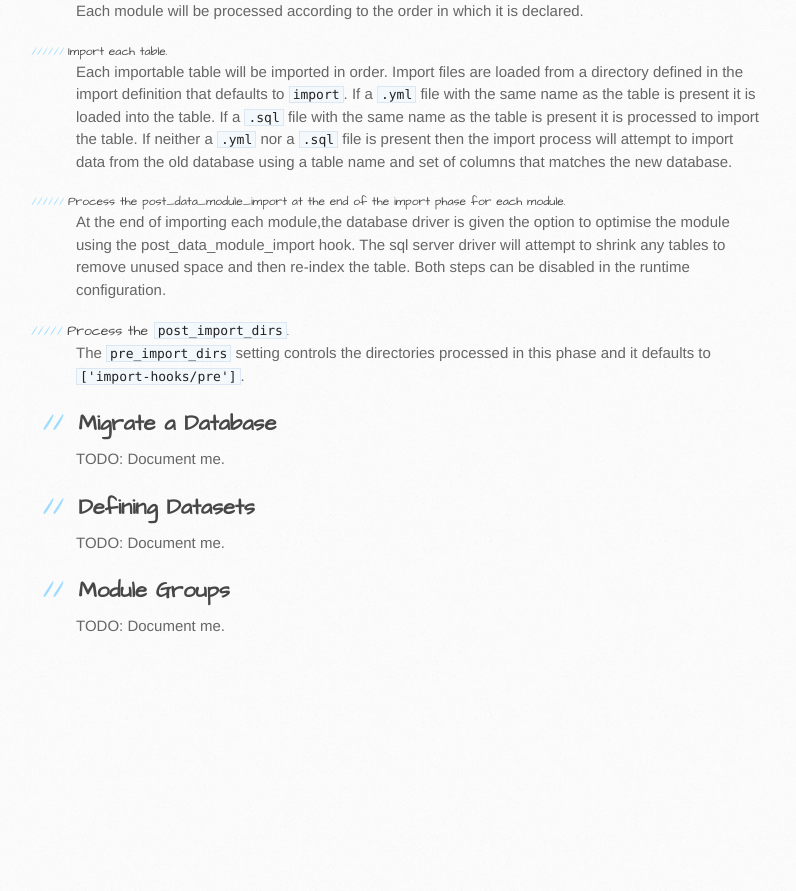
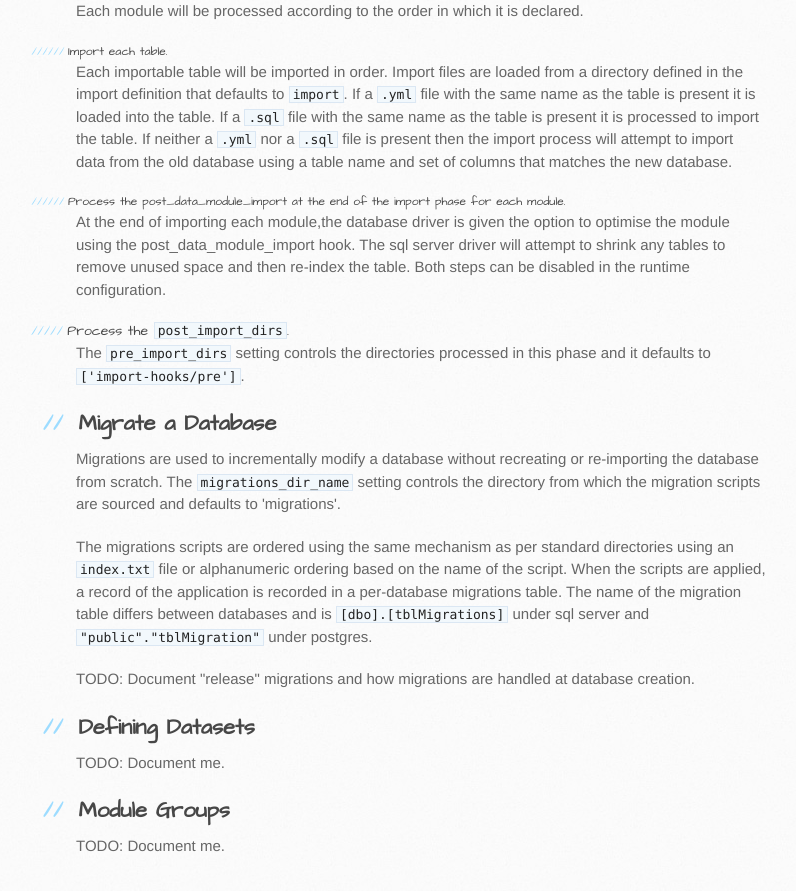
Before and after one commit to realityforge/dbt, a Jekyll site: the page built from index.html, in a window 1280 px wide and 900 px high, scrolled down 4336 px. Shown: the top 891 px of the window, without its empty margins (94-890 px from the left). Built offline with Jekyll 4.4.1, drawn with Linux system fonts in a browser that asks for light colours; before the commit the page ends 5016 px from its top, so only the background shows below that.

Commit message:
Add a little bit of documentation about migrations

```diff
--- a/index.html
+++ b/index.html
@@ -312,7 +312,20 @@ end
     Migrate a Database
 </h2>
 
-<p>TODO: Document me.</p>
+<p>
+    Migrations are used to incrementally modify a database without recreating or re-importing the database
+    from scratch. The <code>migrations_dir_name</code> setting controls the directory from which the migration
+    scripts are sourced and defaults to 'migrations'.
+</p>
+
+<p>
+    The migrations scripts are ordered using the same mechanism as per standard directories using an
+    <code>index.txt</code> file or alphanumeric ordering based on the name of the script. When the scripts are
+    applied, a record of the application is recorded in a per-database migrations table. The name of the
+    migration table differs between databases and is <code>[dbo].[tblMigrations]</code> under sql server and
+    <code>"public"."tblMigration"</code> under postgres.
+</p>
+  <p>TODO: Document "release" migrations and how migrations are handled at database creation.</p>
 
 <h2>
     <a name="database-datasets" class="anchor" href="#database-datasets"><span class="octicon octicon-link"></span></a>
```
